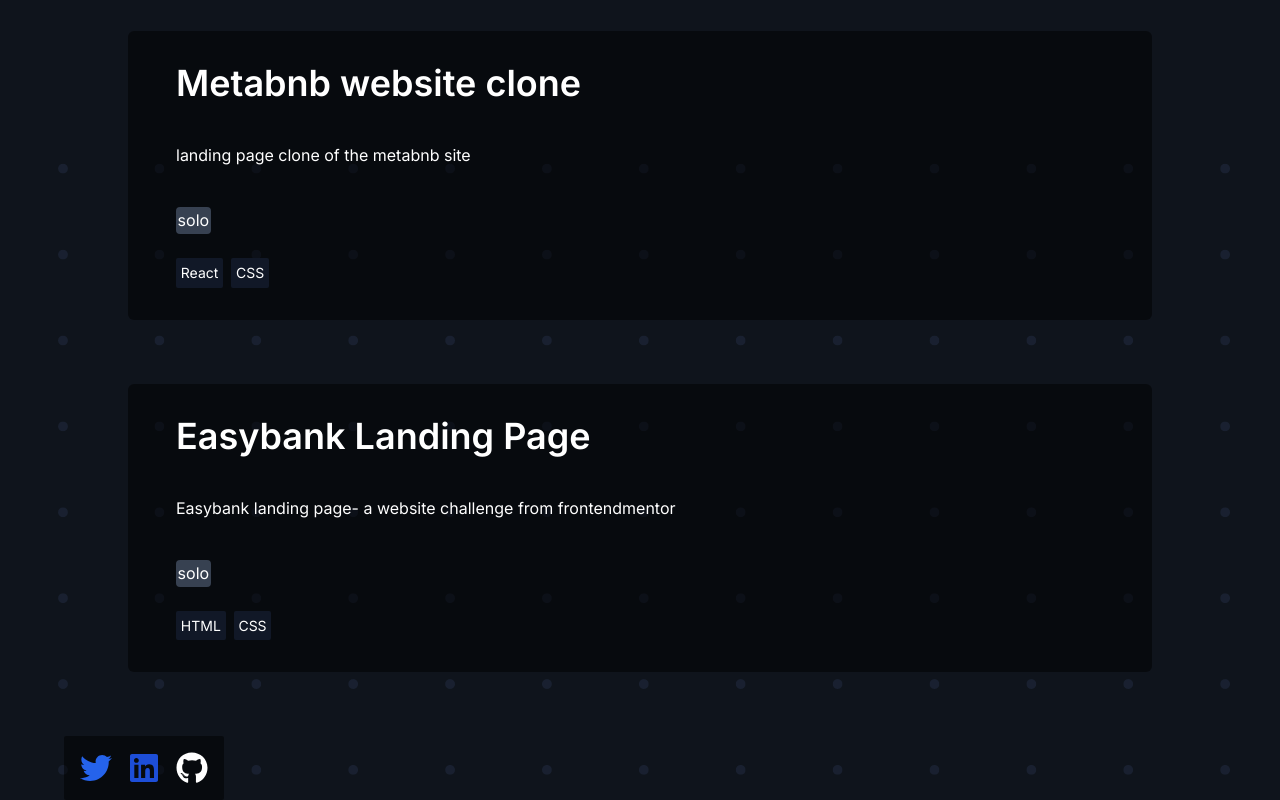
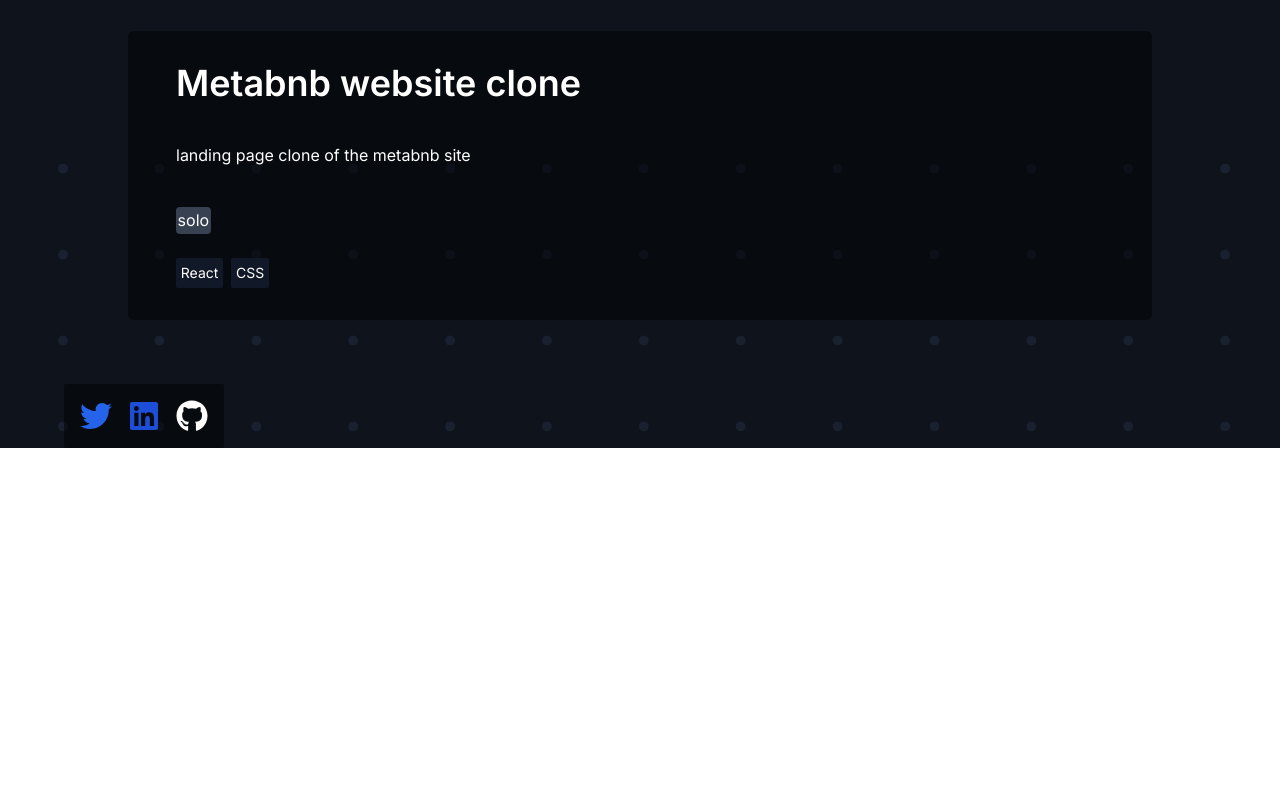
Before and after one commit to samuelajala01/portfolio-v4, a Next.js app: page /projects in a window 1280 px wide. Shown: the part 4191-4991 px from the top of the page. After the commit the page ends 4639 px from the top, so only its background shows below. Built offline with nearby package versions, Linux system fonts and the light colour scheme.

Commit message:
feat: update project links and remove Easybank Landing Page from project list

```diff
--- a/src/app/projects/page.jsx
+++ b/src/app/projects/page.jsx
@@ -7,7 +7,7 @@
 const projectList = [
   {
     title: "GenMedix",
-    visit: "https://github.com/SaasSquad/GenMedix",
+    visit: "https://genmedix.vercel.app",
     desc: "GenMedix is an Automated Therapeutic Intervention Software designed to help users recover and restore their mental health using AI, performance tracking, and personalised recommendations.",
     type: "team",
     tools: ["Python", "React", "Tailwind"],
@@ -47,7 +47,7 @@
   },
   {
     title: "LASU Faculty Journal",
-    visit: "https://github.com/SaasSquad/faculty-journal",
+    visit: "https://facaulty-journal.onrender.com",
     desc: "A Fullstack Faculty Journal website for the Lagos State University which allows Lecturers and Students publish journals.",
     type: "team",
     tools: ["React", "Tailwind"],
@@ -55,7 +55,7 @@
   },
   {
     title: "Language Identification Model",
-    visit: "https://github.com/samuelajala01/language_identification_model",
+    visit: "https://lang-identification-model.streamlit.app/",
     desc: "In case you didn't catch that, I'm Samuel Ajala, currently in my third year studying Electronics and Computer Engineering at the Lagos State University. I have some experience in Frontend development, Additive Manufacturing, Internet of Things, and Embedded systems.",
     type: "solo",
     tools: ["Python", "Jupyter Notebook"],
@@ -89,18 +89,10 @@
   },
   {
     title: "Metabnb website clone",
-    visit: "https://github.com/samuelajala01/metabnb-clone",
+    visit: "https://metabnb-copy.netlify.app/",
     desc: "landing page clone of the metabnb site",
     type: "solo",
     tools: ["React", "CSS"],
-    tags: ["Frontend"],
-  },
-  {
-    title: "Easybank Landing Page",
-    visit: "https://github.com/samuelajala01/easybank-site",
-    desc: "Easybank landing page- a website challenge from frontendmentor",
-    type: "solo",
-    tools: [ "HTML", "CSS"],
     tags: ["Frontend"],
   },
 
```
